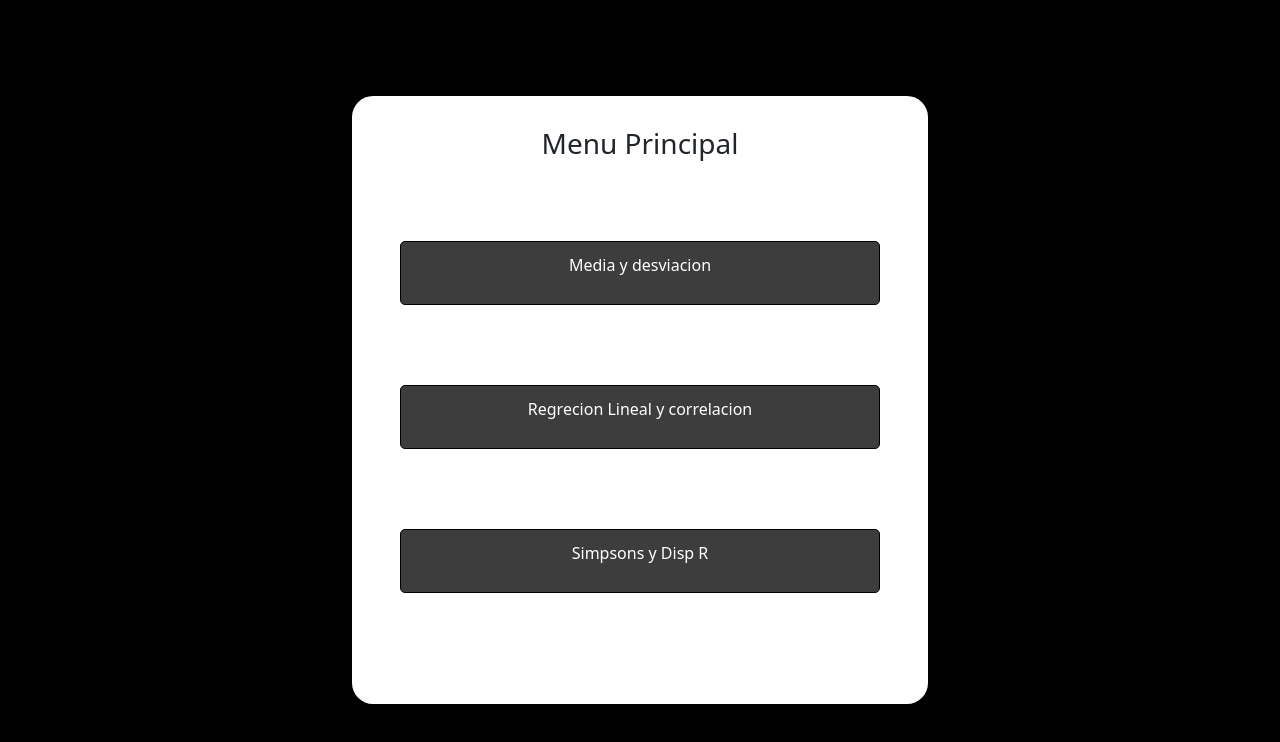
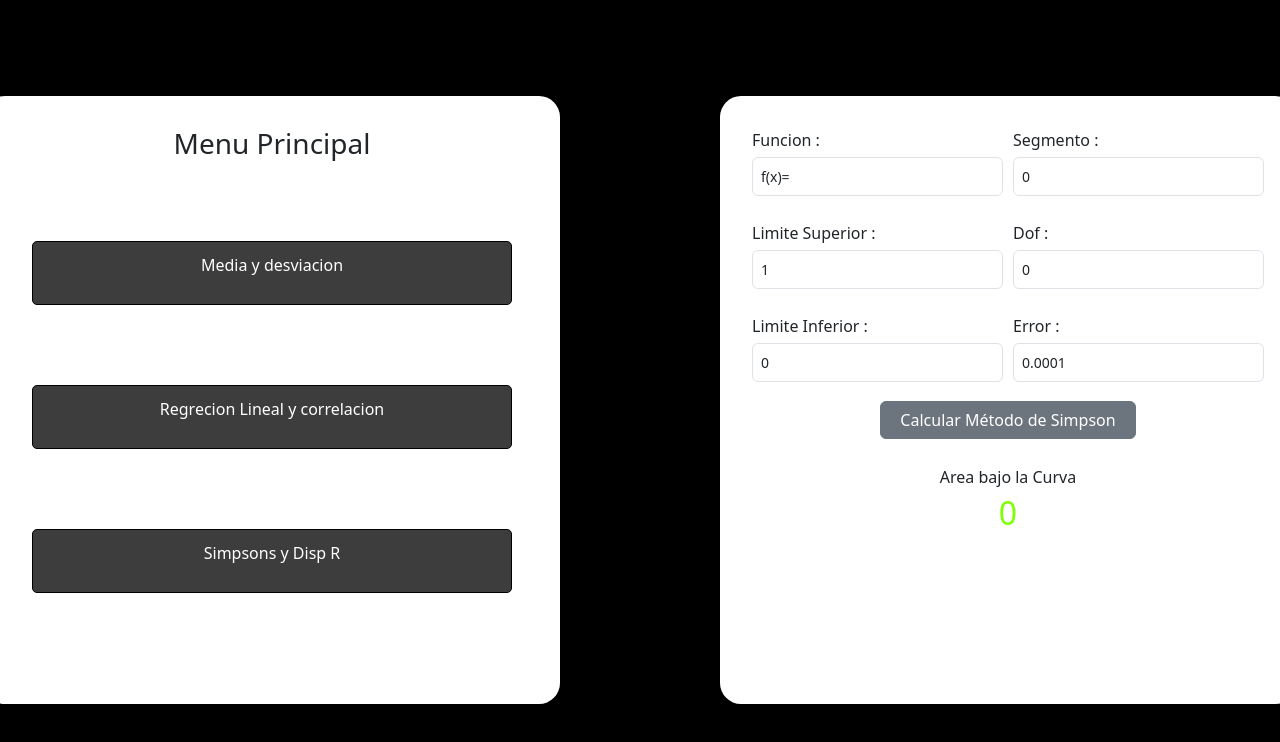
Before and after one commit to N4ndomx/testing, an Angular app: page /a5 in a window 1280 px wide. Before the commit this address led to /. Shown: the top 742 px of the page. Built offline with nearby package versions, Linux system fonts and the light colour scheme.

Commit message:
add branch ui_a5

```diff
--- a/src/app/app-routing.module.ts
+++ b/src/app/app-routing.module.ts
@@ -2,10 +2,13 @@ import { NgModule } from '@angular/core';
 import { RouterModule, Routes } from '@angular/router';
 import { UiA1Component } from './ui-a1/ui-a1.component';
 import { UiA3Component } from './ui-a3/ui-a3.component';
+import { UiA5Component } from './ui-a5/ui-a5.component';
 
 const routes: Routes = [
   { path: 'a1', component: UiA1Component },
   { path: 'a3', component: UiA3Component },
+  { path: 'a5', component: UiA5Component },
+
 
 
   // { path: 'componente2', component: Componente2Component },
--- a/src/app/app.module.ts
+++ b/src/app/app.module.ts
@@ -13,6 +13,7 @@ import { MainMenuComponent } from './main-menu/main-menu.component';
 import { FormsModule } from '@angular/forms';
 import { MediaComponent } from './media/media.component';
 import { UiA3Component } from './ui-a3/ui-a3.component';
+import { UiA5Component } from './ui-a5/ui-a5.component';
 
 @NgModule({
   declarations: [
@@ -22,7 +23,8 @@ import { UiA3Component } from './ui-a3/ui-a3.component';
     SimpsonComponent,
     UiA1Component,
     MainMenuComponent,
-    UiA3Component
+    UiA3Component,
+    UiA5Component
   ],
   imports: [
     BrowserModule,
--- a/src/app/common/funcions.ts
+++ b/src/app/common/funcions.ts
@@ -41,25 +41,25 @@ export function distribucionT(dof: number, x: number, n_seg: number): number[] {
     const arraX: number[] = [];
     const arraP2: number[] = [];
 
+    // Crear el arreglo de valores de x
     for (let i = 0; i < n_seg + 1; i++) {
-        if (i !== 0) {
-            arraX[i] = anterior + w;
-            anterior = arraX[i];
-        } else {
-            arraX[i] = 0;
-        }
+        arraX[i] = i * w; // Simplificar la asignación
     }
 
+    // Calcular los valores de la función de densidad de probabilidad
     for (let i = 0; i < arraX.length; i++) {
         const p1 = 1 + (Math.pow(arraX[i], 2) / dof);
         arraP2[i] = Math.pow(p1, ((dof + 1) / 2) * -1);
     }
 
+    // Calcular la constante de normalización
     const numerador: number = gamma((dof + 1) / 2);
-    const denominador: number = (Math.pow((dof * Math.PI), 0.5)) * gamma(dof / 2);
+    const denominador: number = Math.sqrt(dof * Math.PI) * gamma(dof / 2);
     const cons: number = numerador / denominador;
 
+    // Calcular los valores finales de la función de densidad de probabilidad
     const fx: number[] = arraP2.map(p2 => p2 * cons);
+
     return fx;
 }
 
--- a/src/app/simpson/simpson.component.ts
+++ b/src/app/simpson/simpson.component.ts
@@ -8,23 +8,17 @@ import { distribucionT } from "../common/funcions";
 })
 export class SimpsonComponent {
 
-  simpson(x0: number, x1: number, num_seg: number, ERROR: number, f: (x: number) => number | any, dof: number = 0): number {
+  simpson(x0: number, x1: number, num_seg: number, ERROR: number, f: (x: number) => number | any, dof: number): number {
     let integral = 0;
     let prevIntegral = Number.POSITIVE_INFINITY;
     let iteration = 0;
-    const w = (x1 - x0) / num_seg;
-    let sum1 = 0;
-    let sum2 = 0;
 
-
-
-    if (dof === 0) {
     while (Math.abs(integral - prevIntegral) > ERROR) {
       prevIntegral = integral;
 
       const w = (x1 - x0) / num_seg;
-        sum1 = 0;
-        sum2 = 0;
+      let sum1 = 0;
+      let sum2 = 0;
 
       for (let i = 1; i < num_seg; i += 2) {
         sum1 += f(x0 + i * w);
@@ -38,23 +32,31 @@ export class SimpsonComponent {
       num_seg *= 2;
       iteration++;
     }
-    } else {
-      let data: number[] = distribucionT(dof, x1, num_seg)
-      let num: number[] = data.slice(1, -1);
-      for (let i = 0; i < num.length; i++) {
-        if (i % 2 === 0) {
-          sum1 += num[i] * 4 * ((x1 - x0) / (3 * num_seg))
-        } else {
-          sum2 += num[i] * 2 * ((x1 - x0) / (3 * num_seg))
+
+    if (dof !== 0) {
+      const currentNumSeg = num_seg;
+      const data: number[] | null = distribucionT(dof, x1, currentNumSeg);
+
+      if (data === null) {
+        console.error("Error en la distribucionT. No se pudo obtener datos válidos.");
+        return NaN; // O manejar el error de otra manera según tus necesidades
       }
 
+      let sum1 = 0;
+      let sum2 = 0;
+
+      for (let i = 0; i < data.length; i++) {
+        if (i % 2 === 0) {
+          sum1 += data[i] * 4 * ((x1 - x0) / (3 * currentNumSeg));
+        } else {
+          sum2 += data[i] * 2 * ((x1 - x0) / (3 * currentNumSeg));
+        }
       }
 
-      integral = (data[0] * ((x1 - x0) / (3 * num_seg))) + (data[data.length - 1] * ((x1 - x0) / (3 * num_seg))) + sum1 + sum2
-
+      integral = (data[0] * ((x1 - x0) / (3 * currentNumSeg))) + (data[data.length - 1] * ((x1 - x0) / (3 * currentNumSeg))) + sum1 + sum2;
     }
 
-    return integral;
+    return isNaN(integral) ? 0 : integral;
   }
 
 
--- /dev/null
+++ b/src/app/ui-a5/ui-a5.component.css
@@ -0,0 +1,100 @@
+.rec-div {
+    overflow: auto;
+    border-radius: 1.3125rem;
+    background: #FFF;
+    width: 36rem;
+    height: 38rem;
+}
+
+.posi {
+    display: block;
+    padding-top: 2rem;
+    padding-left: 2rem;
+    padding-right: 2rem;
+    padding-bottom: 2rem;
+}
+
+
+.resultado {
+    display: grid;
+    place-items: center;
+    margin-top: 5%;
+}
+
+.izq {
+    margin-left: 10rem
+}
+
+/* Customize the label (the container) */
+.container {
+    display: block;
+    position: relative;
+    padding-left: 35px;
+    margin-bottom: 12px;
+    cursor: pointer;
+    font-size: 22px;
+    -webkit-user-select: none;
+    -moz-user-select: none;
+    -ms-user-select: none;
+    user-select: none;
+}
+
+.datapredic {
+    width: 5rem;
+}
+
+.numcenter {
+    display: flex;
+    align-items: center;
+    flex-direction: column;
+}
+
+.grupoResul {
+    margin-top: 8%
+}
+
+table {
+    border-collapse: collapse;
+    width: 100%;
+}
+
+th,
+td {
+    text-align: center;
+}
+
+th,
+td {
+    border: none;
+    /* Oculta las líneas de la tabla */
+}
+
+td {
+    width: 20%;
+    /* Establece el ancho fijo para cada celda */
+}
+
+td {
+    height: 1rem
+}
+
+.campo {
+    display: flex;
+    flex-direction: column;
+    margin-bottom: 15px;
+}
+
+label {
+    margin-bottom: 5px;
+}
+
+input {
+    padding: 8px;
+    font-size: 14px;
+}
+
+.contenedor {
+    display: grid;
+    grid-template-columns: repeat(2, 1fr);
+    grid-gap: 10px;
+}
--- /dev/null
+++ b/src/app/ui-a5/ui-a5.component.html
@@ -0,0 +1,59 @@
+<div class="center rec-div izq mostrar">
+    <div class="posi ">
+
+        <form>
+
+
+            <div class="mb-1 contenedor">
+                <div class="campo">
+                    <label for="funcion">Funcion :</label>
+                    <input type="text" [disabled]="dof > 0" name="funcion" class="form-control inputs"
+                        [(ngModel)]="funcionPlain" placeholder="f(x)">
+                </div>
+                <div class="campo">
+                    <label for="num_seg">Segmento :</label>
+                    <input type="text" name="num_seg" class="form-control inputs" [(ngModel)]="num_seg" placeholder="4">
+                </div>
+                <div class="campo">
+                    <label for="limiteSuper">Limite Superior :</label>
+                    <input type="number" [disabled]="datausuario" name="limiteSuper" class="form-control inputs"
+                        [(ngModel)]="x1" placeholder="1">
+                </div>
+                <div class="campo">
+                    <label for="dof">Dof :</label>
+                    <input type="number" [disabled]="datausuario" name="dof" class="form-control inputs"
+                        [(ngModel)]="dof">
+                </div>
+                <div class="campo">
+                    <label for="limiteInfer">Limite Inferior :</label>
+                    <input type="number" [disabled]="datausuario" name="limiteInfer" class="form-control inputs"
+                        [(ngModel)]="x0" placeholder="0">
+                </div>
+
+                <div class="campo">
+                    <label for="error">Error :</label>
+                    <input type="text" [disabled]="datausuario" name="error" class="form-control inputs"
+                        [(ngModel)]="error" placeholder="0.0001">
+
+                </div>
+            </div>
+
+            <div class="d-grid gap-2 col-6 mx-auto">
+                <button class="btn btn-secondary" type="button" (click)="calcularSimpson()">Calcular Método de Simpson
+                </button>
+
+            </div>
+
+
+
+            <div class="resultado">
+
+                <label class="form-label">Area bajo la Curva</label>
+                <h2 style="color: chartreuse;">{{ resul }}</h2>
+            </div>
+
+
+        </form>
+
+    </div>
+</div>
--- /dev/null
+++ b/src/app/ui-a5/ui-a5.component.ts
@@ -0,0 +1,46 @@
+import { Component, OnInit } from '@angular/core';
+import { desactivarDataUser, distribucionT } from '../common/funcions';
+import { SimpsonComponent } from '../simpson/simpson.component';
+
+@Component({
+  selector: 'app-ui-a5',
+  templateUrl: './ui-a5.component.html',
+  styleUrls: ['./ui-a5.component.css']
+})
+export class UiA5Component {
+  x0 = 0
+  x1 = 1
+  num_seg = 0
+  error = 0.0001
+  dof = 0
+  resul = 0
+  funcionPlain = "f(x)="
+  datausuario = false
+  constructor(
+    private componetSimp: SimpsonComponent
+  ) { }
+
+  calcularSimpson() {
+    this.resul = this.componetSimp.simpson(this.x0, this.x1, this.num_seg, this.error, this.traducirTextoAFuncion(this.funcionPlain), this.dof)
+  }
+
+  traducirTextoAFuncion(texto: string): ((x: number) => number) | any {
+    const matches = texto.match(/f\(x\)\s*=\s*([\s\S]+)/);
+
+    if (matches && matches.length === 2) {
+      const expresionMatematica = matches[1];
+
+      // Reemplaza "^" con "**" para representar la potenciación en JavaScript
+      const expresionMatematicaJS = expresionMatematica.replace(/\^/g, '**');
+
+      // Crea la función en base a la expresión matemática en JavaScript
+      const funcion: (x: number) => number = Function('x', `return ${expresionMatematicaJS}`) as any;
+
+      return funcion;
+    }
+
+    return (x: number) => x;
+  }
+
+
+}
```
Also changed, not shown: 2 other files (tests, documents, lock files or other folders). Lines whose indentation alone changed are shown as unchanged.
